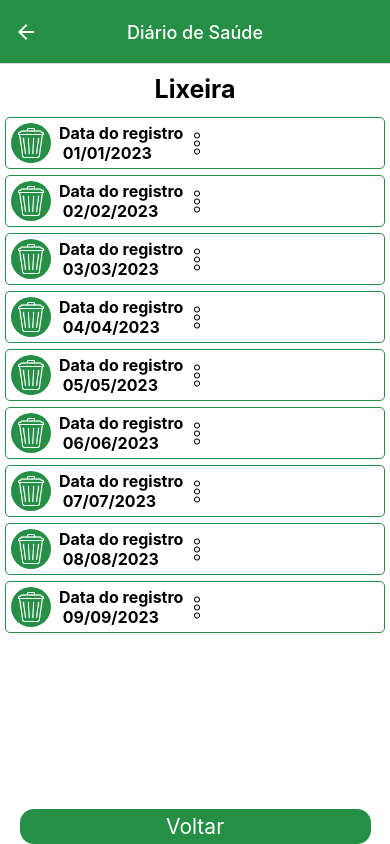
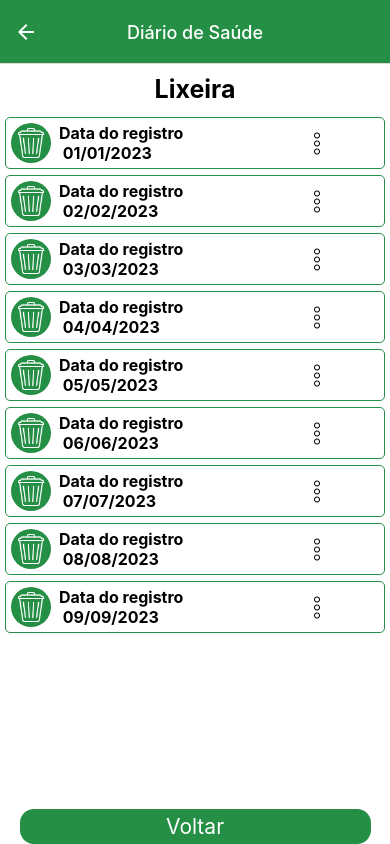
Before and after one commit to ajsaraujo/my-health-app, a React Native app: screen /GarbageDiary in a window 390 px wide. Built offline with nearby package versions, Linux system fonts and the light colour scheme.

Commit message:
feat: modal options

```diff
--- a/src/shared/ui/components/ItemListDiary.tsx
+++ b/src/shared/ui/components/ItemListDiary.tsx
@@ -1,8 +1,11 @@
-import React from 'react'
+import React, { useState } from 'react'
 import { View, TouchableOpacity, Image, Text, StyleSheet } from 'react-native'
 import { GREEN } from '../colors'
+import { ModalOptionsDiary } from './modals/ModalOptionsDiary'
 
 export function ItemListDiary({ ...props }) {
+  const [modalViseble, setModalViseble] = useState(false)
+
   return (
     <View>
       <TouchableOpacity activeOpacity={0.6}>
@@ -22,13 +25,16 @@ export function ItemListDiary({ ...props }) {
           </View>
           <Text style={styles.textList}>{props.text}</Text>
           <View style={styles.buttonOptionContainer}>
-            <Image
-              source={require('../../../../assets/dotsOptionsIcon.png')}
-              style={styles.buttonOption}
-            />
+            <TouchableOpacity onPress={() => setModalViseble(true)}>
+              <Image
+                source={require('../../../../assets/dotsOptionsIcon.png')}
+                style={styles.buttonOption}
+              />
+            </TouchableOpacity>
           </View>
         </View>
       </TouchableOpacity>
+      <ModalOptionsDiary isVisible={modalViseble} />
     </View>
   )
 }
@@ -46,14 +52,6 @@ const styles = StyleSheet.create({
   container: {
     marginTop: 10,
     marginBottom: 15,
-  },
-  textTitle: {
-    justifyContent: 'center',
-    alignContent: 'center',
-    flexDirection: 'row',
-    fontSize: 25,
-    fontWeight: 'bold',
-    marginVertical: 5,
   },
   sizeIcon: {
     height: 30,
@@ -74,17 +72,18 @@ const styles = StyleSheet.create({
     marginLeft: 3,
     fontWeight: 'bold',
   },
-  buttonContainer: {
-    alignItems: 'center',
-  },
   buttonOption: {
     height: 25,
     width: 20,
+    flexDirection: 'row',
+    justifyContent: 'flex-end',
+    alignContent: 'flex-end',
   },
   buttonOptionContainer: {
+    flexDirection: 'row',
     justifyContent: 'flex-end',
     alignItems: 'flex-end',
     alignContent: 'flex-end',
-    flexDirection: 'row',
+    marginLeft: 120,
   },
 })
--- /dev/null
+++ b/src/shared/ui/components/modals/ModalOptionsDiary.tsx
@@ -0,0 +1,34 @@
+import React, { useState } from 'react'
+import { View, Modal, Text, StyleSheet, TouchableHighlight } from 'react-native'
+
+export function ModalOptionsDiary({ ...props }) {
+  return (
+    <Modal visible={props.isVisible} animationType="slide" transparent={true}>
+      <View style={styles.containerModal}>
+        <TouchableHighlight style={styles.button}>
+          <Text>Excluir</Text>
+        </TouchableHighlight>
+        <TouchableHighlight style={styles.button}>
+          <Text>Cancelar</Text>
+        </TouchableHighlight>
+      </View>
+    </Modal>
+  )
+}
+
+const styles = StyleSheet.create({
+  containerModal: {
+    backgroundColor: '#e2e2e2',
+    width: 80,
+    height: 60,
+    borderRadius: 5,
+  },
+  button: {
+    justifyContent: 'center',
+    alignContent: 'center',
+    alignItems: 'center',
+    borderWidth: 1,
+    width: 80,
+    height: 30,
+  },
+})
```
